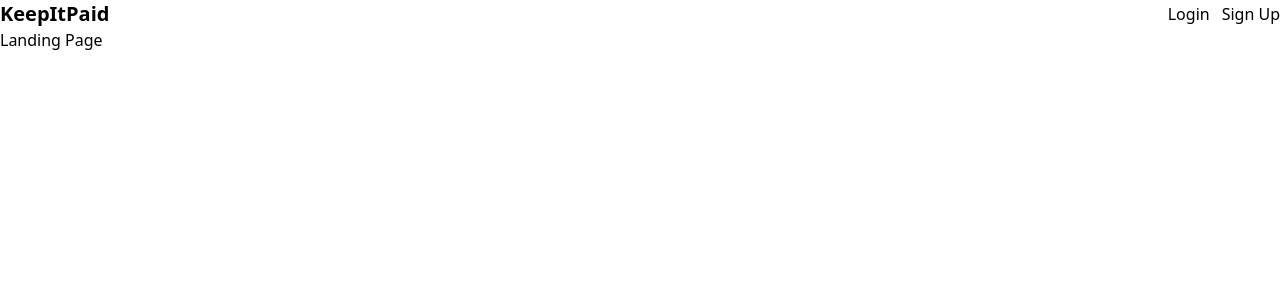
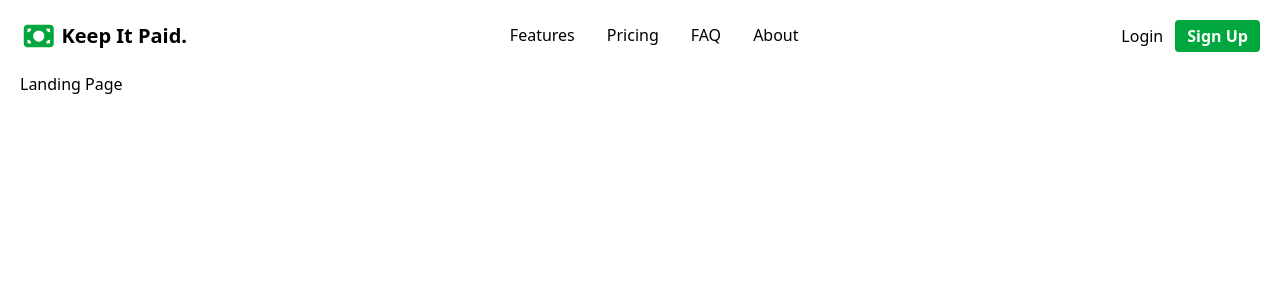
Before and after one commit to eben-vranken/daily-kana, an Angular app: page / in a window 1280 px wide. Shown: the top 300 px of the page. Built offline with nearby package versions, Linux system fonts and the light colour scheme; no server answers.

Commit message:
Implemented navbar

```diff
--- a/package.json
+++ b/package.json
@@ -32,6 +32,8 @@
     "@angular/platform-server": "^21.1.0",
     "@angular/router": "^21.1.0",
     "@angular/ssr": "^21.1.4",
+    "@fortawesome/angular-fontawesome": "^4.0.0",
+    "@fortawesome/free-solid-svg-icons": "^7.1.0",
     "@supabase/supabase-js": "^2.96.0",
     "express": "^5.1.0",
     "rxjs": "~7.8.0",
@@ -41,6 +43,7 @@
     "@angular/build": "^21.1.4",
     "@angular/cli": "^21.1.4",
     "@angular/compiler-cli": "^21.1.0",
+    "@fortawesome/angular-fontawesome": "^4.0.0",
     "@tailwindcss/postcss": "^4.1.12",
     "@types/express": "^5.0.1",
     "@types/node": "^20.17.19",
--- a/src/app/app.html
+++ b/src/app/app.html
@@ -1,5 +1,5 @@
-<section>
+<section class="px-5">
   <navbar [authService]="authService" />
+
+  <router-outlet />
 </section>
-
-<router-outlet />
--- a/src/app/components/navbar/navbar.html
+++ b/src/app/components/navbar/navbar.html
@@ -1,10 +1,25 @@
-<nav class="w-full flex items-center justify-between">
-    <a routerLink="/" class="text-xl font-bold">KeepItPaid</a>
+<nav class="w-full flex items-center justify-between py-5">
+    <a routerLink="/" class="text-xl font-bold flex items-center gap-x-1">
+        <fa-icon [icon]="faMoneyBill" size="xl" class="text-green-600" />
+        Keep It Paid.
+    </a>
+
+    <!-- Landing Page Links -->
+    @if(authService.currentUser() === null) {
+    <ul class="flex items-center gap-x-8">
+        <a routerLink="/about" class="anim-underline">Features</a>
+        <a routerLink="/pricing" class="anim-underline">Pricing</a>
+        <a routerLink="/pricing" class="anim-underline">FAQ</a>
+        <a routerLink="/pricing" class="anim-underline">About</a>
+    </ul>
+    }
+
+
     <ul class="flex items-center gap-x-3">
         <!-- Logged Out Links -->
         @if (authService.currentUser() === null) {
         <a routerLink="/login">Login</a>
-        <a routerLink="/signup">Sign Up</a>
+        <a routerLink="/signup" class="px-3 py-1 bg-green-600 rounded text-white font-bold">Sign Up</a>
         }
 
         <!-- Logged In Links -->
--- a/src/app/components/navbar/navbar.ts
+++ b/src/app/components/navbar/navbar.ts
@@ -1,13 +1,17 @@
 import { Component, inject, Input } from '@angular/core';
 import { RouterLink, Router } from '@angular/router';
+import { FontAwesomeModule } from '@fortawesome/angular-fontawesome';
+import { faMoneyBill } from '@fortawesome/free-solid-svg-icons';
 
 @Component({
   selector: 'navbar',
   templateUrl: './navbar.html',
-  imports: [RouterLink],
+  imports: [RouterLink, FontAwesomeModule],
 })
 export class Navbar {
   @Input() authService: any;
+
+  faMoneyBill = faMoneyBill;
 
   router = inject(Router);
 
--- a/src/styles.css
+++ b/src/styles.css
@@ -1,3 +1,26 @@
 /* You can add global styles to this file, and also import other style files */
 
 @import "tailwindcss";
+
+/* Navbar landing links underline animation */
+.anim-underline {
+	position: relative;
+	display: inline-block;
+	padding-bottom: 2px;
+}
+.anim-underline::after {
+	content: "";
+	position: absolute;
+	left: 0;
+	bottom: 0;
+	height: 1px;
+	width: 100%;
+	background: currentColor;
+	transform: scaleX(0);
+	transform-origin: left;
+	transition: transform 200ms ease;
+}
+.anim-underline:hover::after,
+.anim-underline:focus::after {
+	transform: scaleX(1);
+}
```
Also changed, not shown: 1 other file (tests, documents, lock files or other folders).
